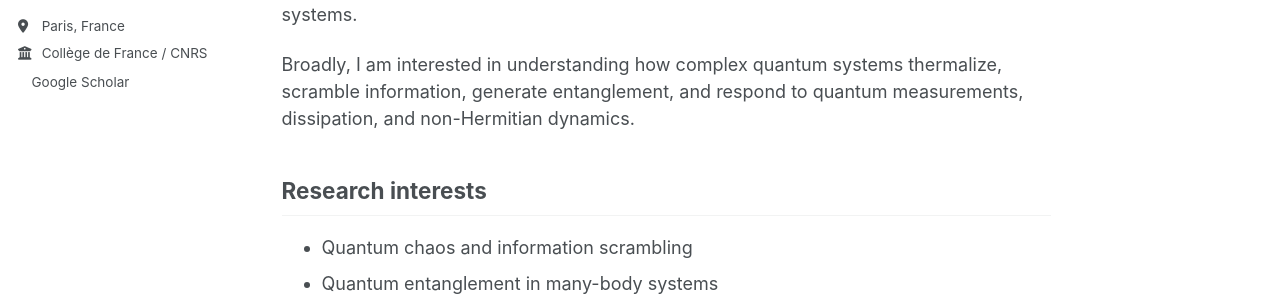
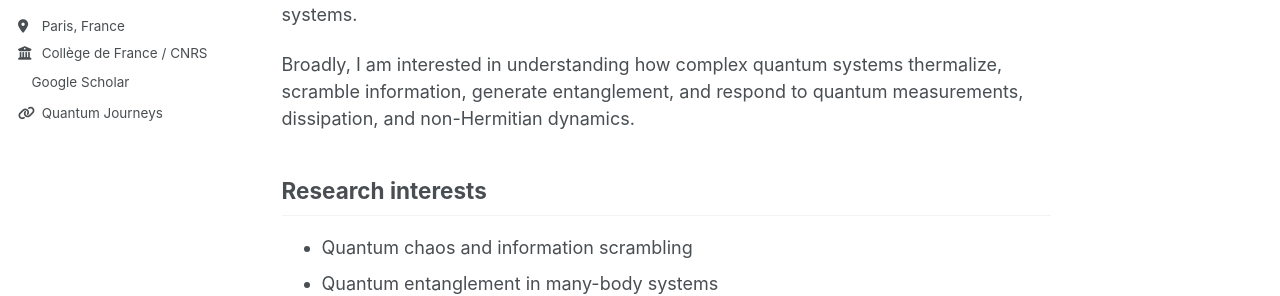
Before and after one commit to surajitbera-physics/surajitbera-physics.github.io, a Jekyll site: the page built from _pages/about.md, in a window 1280 px wide. Shown: the part 382-678 px from the top of the page. Built offline with Jekyll 4.4.1, drawn with Linux system fonts in a browser that asks for light colours; a style sheet for code colours, icons or effects is not loaded.

Commit message:
Add Quantum Journeys link to author profile

```diff
--- a/_includes/author-profile.html
+++ b/_includes/author-profile.html
@@ -46,6 +46,9 @@
       {% endif %}
       {% if author.googlescholar %}
         <li><a href="{{ author.googlescholar }}"><i class="ai ai-google-scholar ai-fw icon-pad-right"></i>Google Scholar</a></li>
+      {% endif %}
+      {% if author.quantumjourneys %}
+      <li><a href="{{ author.quantumjourneys }}"><i class="fas fa-fw fa-link icon-pad-right" aria-hidden="true"></i>Quantum Journeys</a></li>
       {% endif %}
       {% if author.inspire-hep %}
         <li><a href="{{ author.inspire-hep }}"><i class="ai ai-inspire ai-fw icon-pad-right"></i>INSPIRE-HEP</a></li>
```
